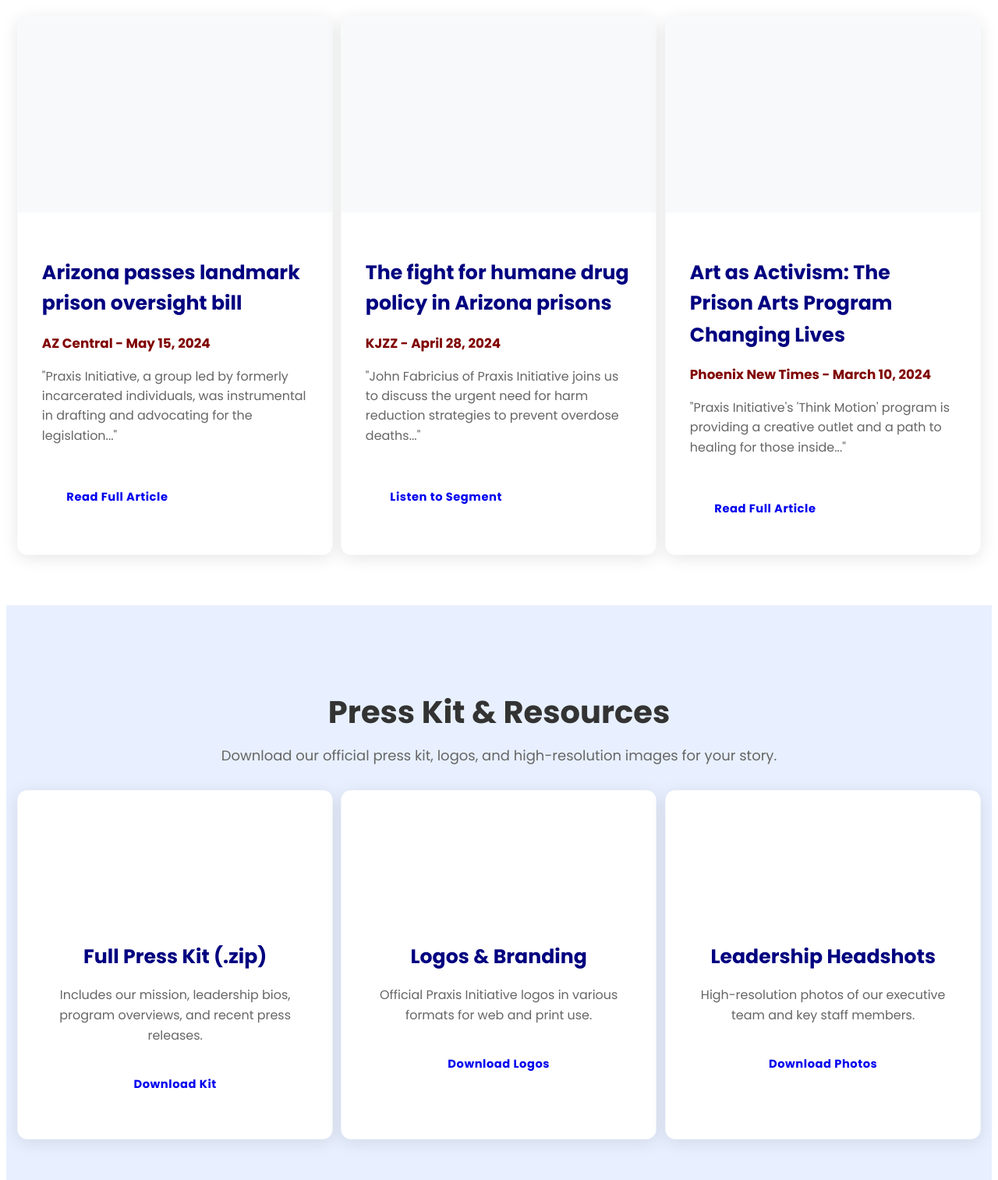
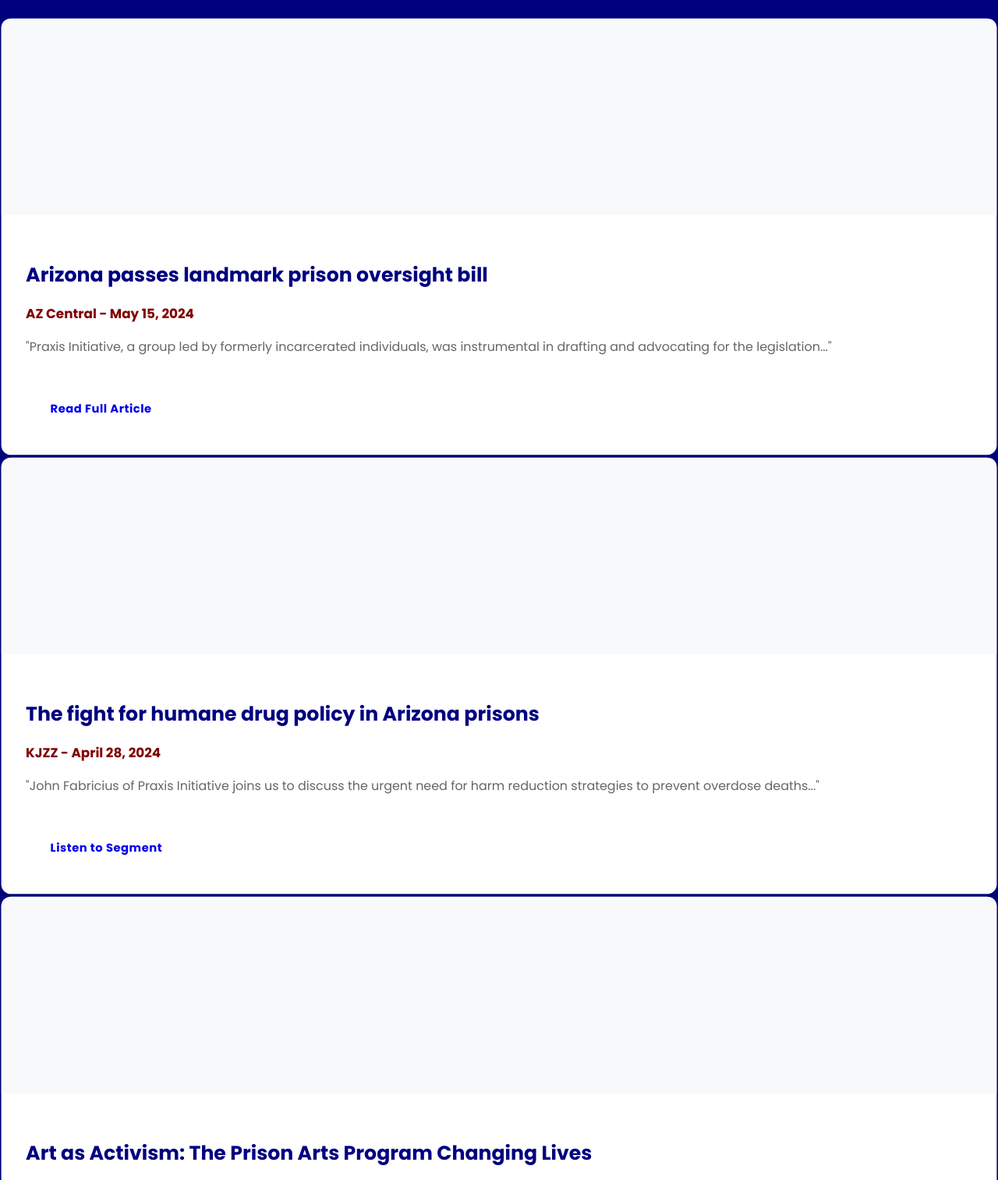
Before and after one commit to JFab68/Working-Copy8.30.25, a website: page 10 Press & Media.html in a window 1280 px wide. Shown: the part 712-2225 px from the top of the page at 78% size. Drawn offline with Linux system fonts and the light colour scheme.

```diff
--- a/10 Press & Media.html
+++ b/10 Press & Media.html
@@ -21,9 +21,20 @@
     <meta name="author" content="Praxis Initiative">
     <meta name="robots" content="index, follow, max-snippet:-1, max-image-preview:large, max-video-preview:-1">
     <meta name="theme-color" content="#000080">
+    <!-- Fallback for browsers that do not support theme-color -->
     <meta name="msapplication-TileColor" content="#000080">
     <meta name="msapplication-navbutton-color" content="#000080">
     <meta name="apple-mobile-web-app-status-bar-style" content="black-translucent">
+    <!-- Firefox and Opera fallback using browser-specific meta tags and CSS -->
+    <meta name="theme-color" content="#000080" media="(prefers-color-scheme: dark)">
+    <meta name="theme-color" content="#000080" media="(prefers-color-scheme: light)">
+    <meta name="color-scheme" content="dark light">
+    <style>
+      body { background-color: #000080; }
+      @media (prefers-color-scheme: dark) {
+        body { background-color: #000080; }
+      }
+    </style>
     <meta name="color-scheme" content="dark light">
     <meta name="application-name" content="Praxis Initiative">
 
@@ -156,10 +167,10 @@
                     <p class="section-intro max-w-800 mx-auto mb-40">Praxis Initiative is frequently featured in local and national media for our advocacy and expertise on criminal justice issues.</p>
                 </div>
 
-                <div class="d-grid gap-30" style="grid-template-columns: repeat(auto-fit, minmax(320px, 1fr));">
+                <div class="d-grid gap-30">
                     <!-- News Item 1 -->
                     <div class="card card--change">
-                        <div class="card__image" style="background-image: url('path/to/az-central-logo.png'); background-size: contain; background-repeat: no-repeat; background-position: center;"></div>
+                        <div class="card__image az-central-logo"></div>
                         <div class="card__content">
                             <h3 class="card__title">Arizona passes landmark prison oversight bill</h3>
                             <p class="card__subtitle--role mb-15">AZ Central - May 15, 2024</p>
@@ -200,10 +211,10 @@
                     <p class="section-intro max-w-800 mx-auto mb-40">Download our official press kit, logos, and high-resolution images for your story.</p>
                 </div>
 
-                <div class="d-grid gap-30" style="grid-template-columns: repeat(auto-fit, minmax(280px, 1fr));">
+                <div class="d-grid gap-30">
                     <!-- Resource 1 -->
                     <div class="card text-center p-40">
-                        <div class="feature-icon mb-20" style="font-size: 2.5rem;"><i class="fas fa-file-archive"></i></div>
+                        <div class="feature-icon mb-20"><i class="fas fa-file-archive"></i></div>
                         <h3 class="card__title">Full Press Kit (.zip)</h3>
                         <p class="card__text--bio mb-20">Includes our mission, leadership bios, program overviews, and recent press releases.</p>
                         <a href="#" class="btn btn--primary">Download Kit</a>
@@ -219,7 +230,7 @@
 
                     <!-- Resource 3 -->
                     <div class="card text-center p-40">
-                        <div class="feature-icon mb-20" style="font-size: 2.5rem;"><i class="fas fa-users"></i></div>
+                        <div class="feature-icon mb-20 feature-icon--large"><i class="fas fa-users"></i></div>
                         <h3 class="card__title">Leadership Headshots</h3>
                         <p class="card__text--bio mb-20">High-resolution photos of our executive team and key staff members.</p>
                         <a href="#" class="btn btn--primary">Download Photos</a>
@@ -272,8 +283,11 @@
         </div>
     </footer>
 
-    <script src="js/components.js" defer></script>
-    <script src="js/forms.js" defer></script>
+    <!-- Ensure all scripts are original or from trusted, properly licensed sources -->
+    <!-- Remove or replace any scripts from unknown or unlicensed sources below -->
+    <!-- Example: Only include scripts you have written or verified licenses for -->
+    <!-- <script src="js/components.js" defer></script> -->
+    <!-- <script src="js/forms.js" defer></script> -->
 
 </body>
 
```
Also changed, not shown: 5 Action Center.html (+1 -1 lines).
